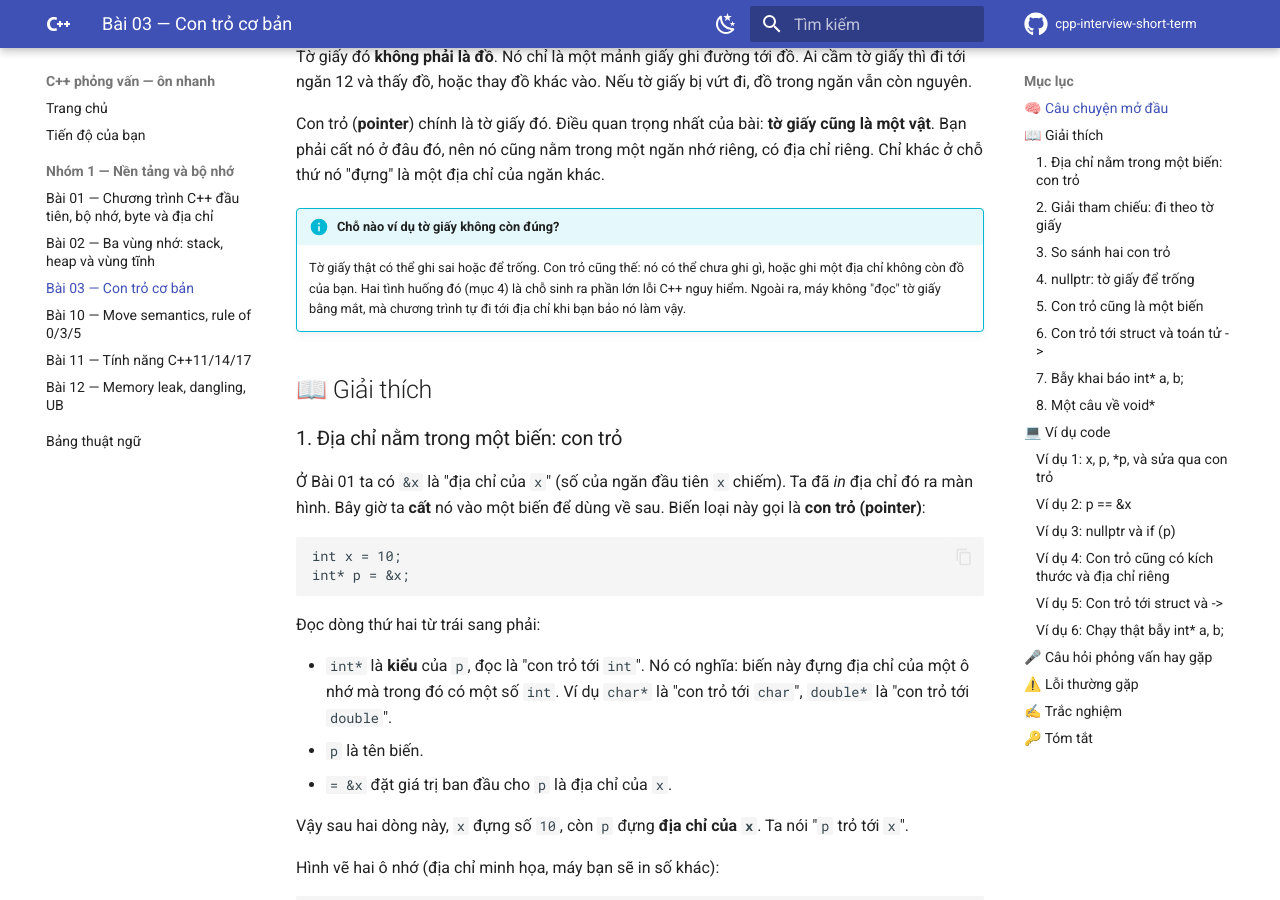
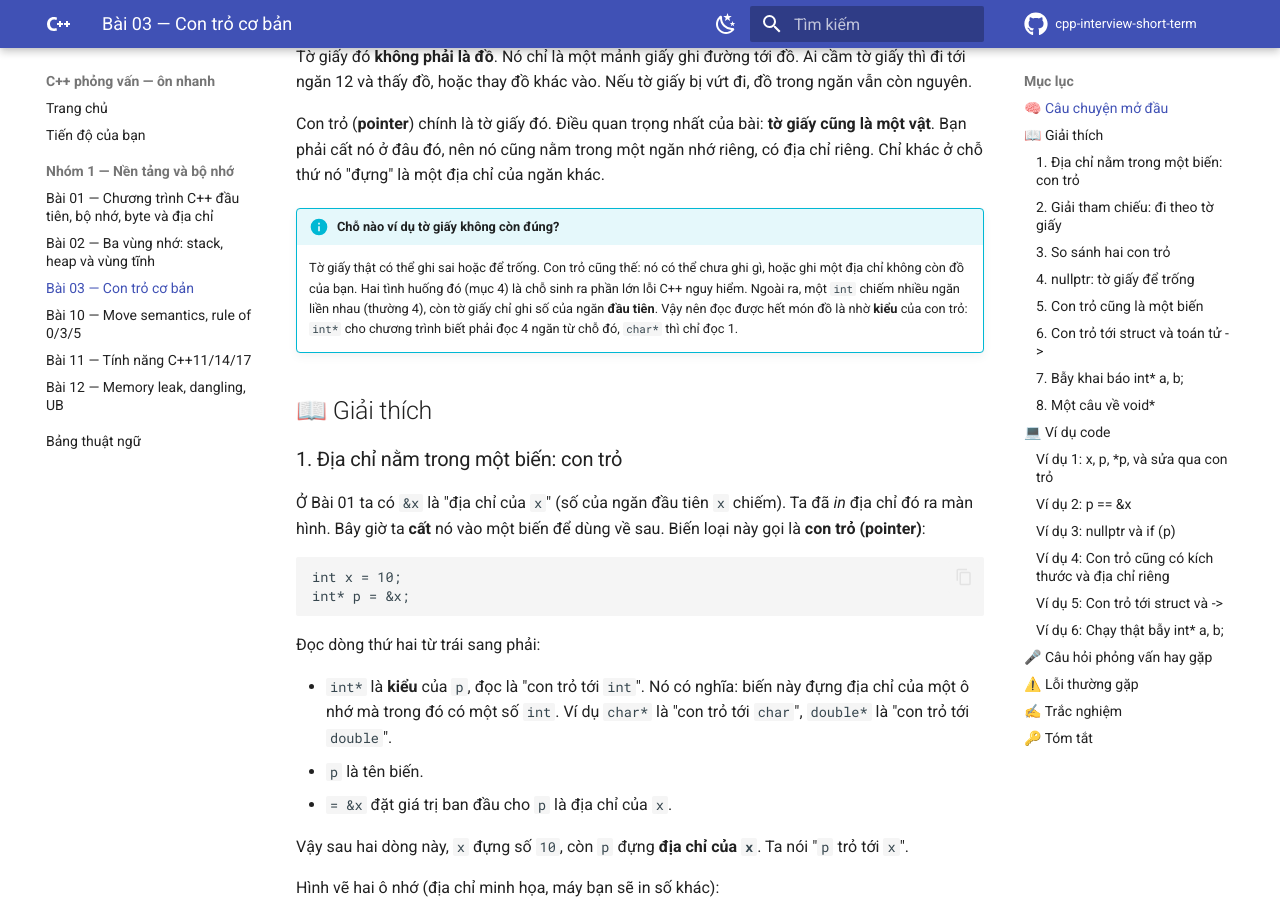
Before and after one commit to hungnguyen010518/cpp-interview-short-term, an MkDocs documentation site: the page built from docs/nhom-1-nen-tang-bo-nho/03-con-tro-co-ban.md, in a window 1280 px wide and 900 px high, scrolled down 457 px. Built offline with MkDocs 1.6.1 and Material for MkDocs 9.7.7, drawn with Linux system fonts in a browser that asks for light colours; comment, search, counter and statistics services are not loaded; some of the changed text lies outside the part shown.

Commit message:
fix: Bài 03 — sửa theo góp ý vòng 1 (trắc nghiệm Q6/Q5/Q7, hedge in con trỏ null, hình vẽ, hộp Hay nhầm)
Co-Authored-By: Claude Sonnet 5.5 <noreply@anthropic.com>

````diff
--- a/docs/nhom-1-nen-tang-bo-nho/03-con-tro-co-ban.md
+++ b/docs/nhom-1-nen-tang-bo-nho/03-con-tro-co-ban.md
@@ -14,7 +14,7 @@ Tờ giấy đó **không phải là đồ**. Nó chỉ là một mảnh giấy
 Con trỏ (**pointer**) chính là tờ giấy đó. Điều quan trọng nhất của bài: **tờ giấy cũng là một vật**. Bạn phải cất nó ở đâu đó, nên nó cũng nằm trong một ngăn nhớ riêng, có địa chỉ riêng. Chỉ khác ở chỗ thứ nó "đựng" là một địa chỉ của ngăn khác.
 
 !!! info "Chỗ nào ví dụ tờ giấy không còn đúng?"
-    Tờ giấy thật có thể ghi sai hoặc để trống. Con trỏ cũng thế: nó có thể chưa ghi gì, hoặc ghi một địa chỉ không còn đồ của bạn. Hai tình huống đó (mục 4) là chỗ sinh ra phần lớn lỗi C++ nguy hiểm. Ngoài ra, máy không "đọc" tờ giấy bằng mắt, mà chương trình tự đi tới địa chỉ khi bạn bảo nó làm vậy.
+    Tờ giấy thật có thể ghi sai hoặc để trống. Con trỏ cũng thế: nó có thể chưa ghi gì, hoặc ghi một địa chỉ không còn đồ của bạn. Hai tình huống đó (mục 4) là chỗ sinh ra phần lớn lỗi C++ nguy hiểm. Ngoài ra, một `int` chiếm nhiều ngăn liền nhau (thường 4), còn tờ giấy chỉ ghi số của ngăn **đầu tiên**. Vậy nên đọc được hết món đồ là nhờ **kiểu** của con trỏ: `int*` cho chương trình biết phải đọc 4 ngăn từ chỗ đó, `char*` thì chỉ đọc 1.
 
 ## 📖 Giải thích
 
@@ -67,13 +67,15 @@ Có địa chỉ rồi, làm sao lấy đồ ra? Bạn đặt dấu `*` **trư
 
     Cách nhớ: nếu có tên kiểu (`int`, `char`...) đứng ngay trước `*`, đó là khai báo. Nếu không, đó là giải tham chiếu. Tương tự, `&x` (đặt trước tên biến, trong câu lệnh) là "địa chỉ của `x`", **ngược** với `*p`: một cái đi từ biến ra địa chỉ, một cái đi từ địa chỉ về giá trị.
 
+    Hai dấu này còn nghĩa khác ở những chỗ khác: `a * b` là phép nhân, `a & b` là phép "và" theo từng bit, và `&` trong khai báo còn dùng để tạo tham chiếu (Bài 05). Ở bài này chỉ cần các nghĩa vừa nêu.
+
 Hai con trỏ có thể cùng trỏ vào một biến, như hai tờ giấy cùng ghi ngăn 12. Viết `int* q = p;` là chép địa chỉ trong `p` sang `q`: bây giờ `q` cũng trỏ tới `x`, và sửa qua `*q` hay `*p` đều đổi `x`.
 
 ### 3. So sánh hai con trỏ
 
 Hai con trỏ có thể so sánh bằng `==` ("có bằng nhau không", cho ra `true` hoặc `false`). `p == q` hỏi: "hai con trỏ có ghi **cùng một địa chỉ** không?". `p == &x` hỏi: "`p` có đang trỏ tới `x` không?".
 
-Đừng nhầm với `*p == *r`: cái này so **giá trị** nằm ở hai ô đó. Hai ô nhớ khác nhau hoàn toàn có thể đựng cùng số `10`, nhưng địa chỉ của chúng vẫn khác nhau.
+Đừng nhầm với `*p == *r` (giả sử `r` là một con trỏ khác, trỏ tới biến `y` cũng bằng 10): cái này so **giá trị** nằm ở hai ô đó. Hai ô nhớ khác nhau hoàn toàn có thể đựng cùng số `10`, nhưng địa chỉ của chúng vẫn khác nhau.
 
 ### 4. `nullptr`: tờ giấy để trống
 
@@ -199,10 +201,13 @@ int main() {
 | in cuối | `x`, `*p`, `*q` đều là cùng một ô | in `30` ba lần |
 
 ```text
-          x                p                q
-     [ 30 ] <-------- [ 0x1000 ]      [ 0x1000 ]
-        ^                                  |
-        +----------------------------------+
+     p  [ 0x1000 ] ------+
+                            |
+                            v
+     x  [    30    ] <------+
+                            ^
+                            |
+     q  [ 0x1000 ] ---------+
 ```
 
 **Kết quả khi chạy** (`g++ -std=c++17 -Wall`, `g++ 11.4`):
@@ -295,7 +300,7 @@ int main() {
 |---|---|---|
 | (1) `int* p = nullptr;` | `p` ra đời và được ghi giá trị "trống" | `p` ở 0x1008 = (trống), không trỏ đi đâu |
 | (2) `if (p)` | `p` là `nullptr` nên điều kiện sai, chạy nhánh `else` | in `p la nullptr` |
-| (3) in `p` | In **giá trị** của `p` (không giải tham chiếu, nên an toàn) | in `0` |
+| (3) in `p` | In **giá trị** của `p` (không giải tham chiếu, nên hợp lệ) | in `0` (g++ 11.4) |
 | `int x = 7;` | Tạo `x` | `x` ở 0x1000 = 7 |
 | (4) `p = &x;` | Gán lại: `p` giờ ghi địa chỉ của `x` | `p` = 0x1000 ---> `x` |
 | (5) `p != nullptr` | `p` không còn trống, điều kiện đúng; chỉ lúc này mới dám viết `*p` | in `p tro toi x, *p = 7` |
@@ -308,7 +313,7 @@ p = 0
 p tro toi x, *p = 7
 ```
 
-Dòng (3) in `0` trên máy mình. Ta chỉ in giá trị của con trỏ, còn việc cấm là **giải tham chiếu** (`*p`) khi `p` trống. Cũng thấy rõ thứ tự an toàn: **kiểm tra trước, dùng `*p` sau**.
+Dòng (3) in `0` với `g++ 11.4`. In một con trỏ null là việc hợp lệ (không giải tham chiếu gì cả), nhưng chữ cụ thể được in ra do trình cài đặt quyết định, nên đừng dựa vào nó. Ta chỉ in giá trị của con trỏ, còn việc cấm là **giải tham chiếu** (`*p`) khi `p` trống. Cũng thấy rõ thứ tự an toàn: **kiểm tra trước, dùng `*p` sau**.
 
 **Thử thay đổi: viết `int* p = 0;` thay cho `nullptr`.** Mình đã chạy: nó vẫn biên dịch sạch và in đúng như trên. Số `0` viết trực tiếp cũng được chấp nhận làm "con trỏ trống". Nhưng như đã nói ở mục 4, `nullptr` rõ nghĩa hơn và có kiểu riêng, nên hãy dùng nó.
 
@@ -556,7 +561,7 @@ std::cout << x << "\n";
 - `p` trỏ tới ô nhớ số 0, và ta được phép ghi vào đó
 - `p` trỏ tới một số `int` có giá trị bằng 0
 - `p` đã trỏ tới một ô nhớ vừa bị `delete`
-- `p` hiện không trỏ tới ô nhớ hợp lệ nào cả
+- `p` hiện chưa trỏ tới ô nhớ hợp lệ nào cả
 
 <p class="giai-thich" markdown>`nullptr` là giá trị "chưa trỏ vào đâu", tờ giấy được cố ý để trống, và ta kiểm tra được bằng `if (p)`. Nó không phải địa chỉ của một số `int` bằng 0, vì không có ô nhớ nào được trỏ tới. Cũng không được ghi vào "ô số 0": giải tham chiếu `nullptr` là hành vi không xác định. Con trỏ trỏ vào chỗ đã `delete` là chuyện khác (con trỏ treo), nó vẫn đựng một địa chỉ cũ chứ không trống.</p>
 </div>
@@ -564,23 +569,23 @@ std::cout << x << "\n";
 <div class="cau-hoi" data-dap-an="3" markdown>
 **Câu 6.** Cho `struct Nguoi { int tuoi; };` và `Nguoi* ai = &a;`. Cách viết nào tương đương với `ai->tuoi`?
 
-- `*ai.tuoi`
-- `&ai.tuoi`
+- `(&ai).tuoi`
+- `*(ai.tuoi)`
 - `(*ai).tuoi`
-- `ai.tuoi`
+- `&(*ai.tuoi)`
 
-<p class="giai-thich" markdown>`ai->tuoi` là cách viết gọn của `(*ai).tuoi`: giải tham chiếu `ai` để ra struct, rồi lấy trường `tuoi`. Thiếu dấu ngoặc thì `.` được tính trước, nên `*ai.tuoi` bị hiểu thành `*(ai.tuoi)`. Cả `*ai.tuoi`, `&ai.tuoi` và `ai.tuoi` đều là lỗi biên dịch, vì chúng đều bắt đầu bằng `ai.tuoi` mà `ai` là con trỏ chứ không phải struct.</p>
+<p class="giai-thich" markdown>`ai->tuoi` là cách viết gọn của `(*ai).tuoi`: giải tham chiếu `ai` để ra struct, rồi lấy trường `tuoi`. Ba cách còn lại mình đều đã thử biên dịch và đều lỗi. `(&ai).tuoi` nghe giống nhưng `&ai` là địa chỉ của chính con trỏ (kiểu `Nguoi**`), không phải struct. `*(ai.tuoi)` và `&(*ai.tuoi)` đều bắt đầu bằng `ai.tuoi`, mà dấu `.` được tính trước dấu `*`, nên chúng đòi lấy trường từ con trỏ `ai`, điều không làm được.</p>
 </div>
 
 <div class="cau-hoi" data-dap-an="2" markdown>
 **Câu 7.** Với `int* p = nullptr;`, câu lệnh `*p = 1;` gây ra điều gì?
 
-- Chương trình luôn dừng ngay với lỗi `Segmentation fault`
-- Hành vi không xác định: chuẩn không hứa kết quả gì
-- Chương trình tự cấp ô nhớ mới cho `p` rồi mới ghi `1`
-- Ném một lỗi mà ta bắt lại được bằng `try`/`catch`
+- Chuẩn quy định chương trình phải dừng với `Segmentation fault`
+- Chuẩn không hứa kết quả nào, chuyện gì cũng có thể xảy ra
+- Chuẩn quy định chương trình tự cấp ô nhớ mới cho `p`
+- Chuẩn quy định đó là lỗi ném ra, bắt được bằng `try`/`catch`
 
-<p class="giai-thich" markdown>Giải tham chiếu `nullptr` là hành vi không xác định: chuẩn không hứa kết quả, nên có thể crash, có thể chạy tiếp sai, và còn tùy máy hay cách biên dịch. Việc "thường thấy crash trên Linux" không phải bảo đảm, vì vậy câu "luôn dừng" quá chắc. C++ không tự cấp ô nhớ cho con trỏ trống. Nó cũng không biến việc này thành lỗi ngoại lệ để bắt bằng `try`/`catch`.</p>
+<p class="giai-thich" markdown>Giải tham chiếu `nullptr` là hành vi không xác định: chuẩn không hứa kết quả, nên có thể crash, có thể chạy tiếp sai, và còn tùy máy hay cách biên dịch. Việc "thường thấy crash trên Linux" không phải điều chuẩn quy định, nên không thể khẳng định chương trình phải dừng. C++ không tự cấp ô nhớ cho con trỏ trống. Nó cũng không biến việc này thành lỗi ngoại lệ để bắt bằng `try`/`catch`.</p>
 </div>
 
 <div class="cau-hoi" data-dap-an="1" markdown>
````
